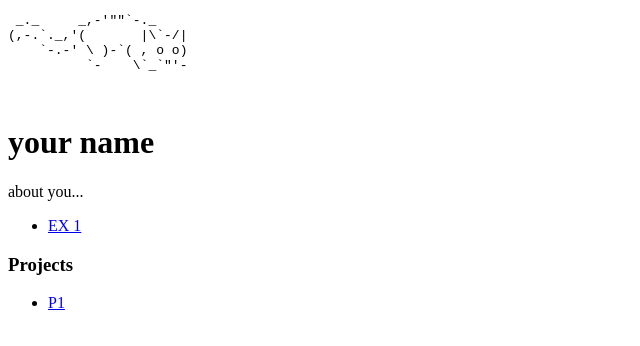
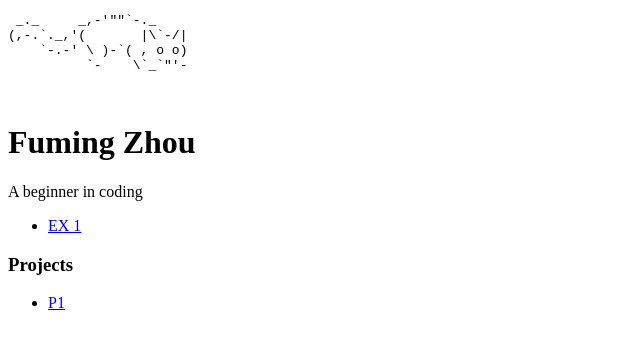
Before and after one commit to fuming-zhou/interactive-foundations, a plain HTML site: page index.html in a window 1280 px wide. Shown: the whole page, without its empty margins (0-640 px from the left). Drawn offline with Linux system fonts and the light colour scheme.

Commit message:
Update index.html

```diff
--- a/index.html
+++ b/index.html
@@ -3,7 +3,7 @@
 <html>
 
 <head>
-  <title>[your name's] Interactive Site</title>
+  <title>Fuming's Interactive Site</title>
   <meta charset="utf-8" />
 </head>
 
@@ -21,8 +21,8 @@
     </pre>
 
     <!-- about me-->
-    <h1>your name</h1>
-    <p class="desc">about you...</p>
+    <h1>Fuming Zhou</h1>
+    <p class="desc">A beginner in coding</p>
 
     <!-- my work -->
     <div id="exercises">
```
